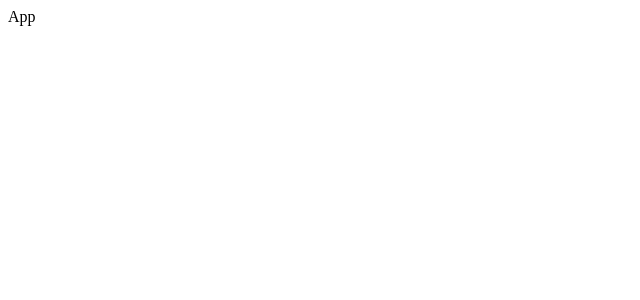
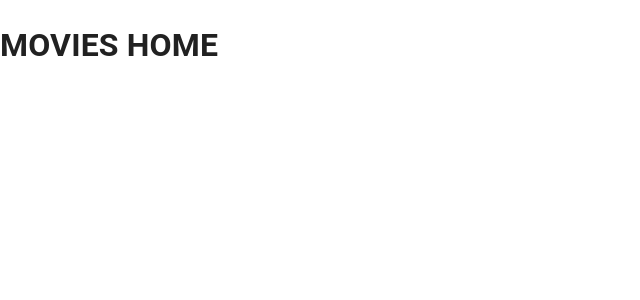
Before and after one commit to alangenfelds/filmpire, a React (Create React App) app: page / in a window 1280 px wide. Shown: the top 300 px of the page, without its empty margins (0-640 px from the left). Built offline with nearby package versions, Linux system fonts and the light colour scheme.

Commit message:
routing structure

```diff
--- a/src/components/App.jsx
+++ b/src/components/App.jsx
@@ -1,7 +1,32 @@
 import React from 'react';
+import { CssBaseline } from '@mui/material';
+import { Route, Switch } from 'react-router-dom';
 
 function App() {
-  return <div>App</div>;
+  return (
+    <div>
+      <CssBaseline />
+      <main>
+        <Switch>
+          <Route exact path="/movie/:id">
+            <h1>MOVIES INFO</h1>
+          </Route>
+          <Route exact path="/actors/:id">
+            <h1>Actor INFO</h1>
+          </Route>
+          <Route exact path="/movies">
+            <h1>MOVIES</h1>
+          </Route>
+          <Route exact path="/">
+            <h1>MOVIES HOME</h1>
+          </Route>
+          <Route exact path="/profile/:id">
+            <h1>PROFILE</h1>
+          </Route>
+        </Switch>
+      </main>
+    </div>
+  );
 }
 
 export default App;
--- a/src/index.js
+++ b/src/index.js
@@ -1,6 +1,12 @@
 import React from 'react';
 import ReactDOM from 'react-dom';
+import { BrowserRouter } from 'react-router-dom';
 
 import App from './components/App';
 
-ReactDOM.render(<App />, document.getElementById('root'));
+ReactDOM.render(
+  <BrowserRouter>
+    <App />
+  </BrowserRouter>,
+  document.getElementById('root')
+);
```
Also changed, not shown: .eslintrc.js.
